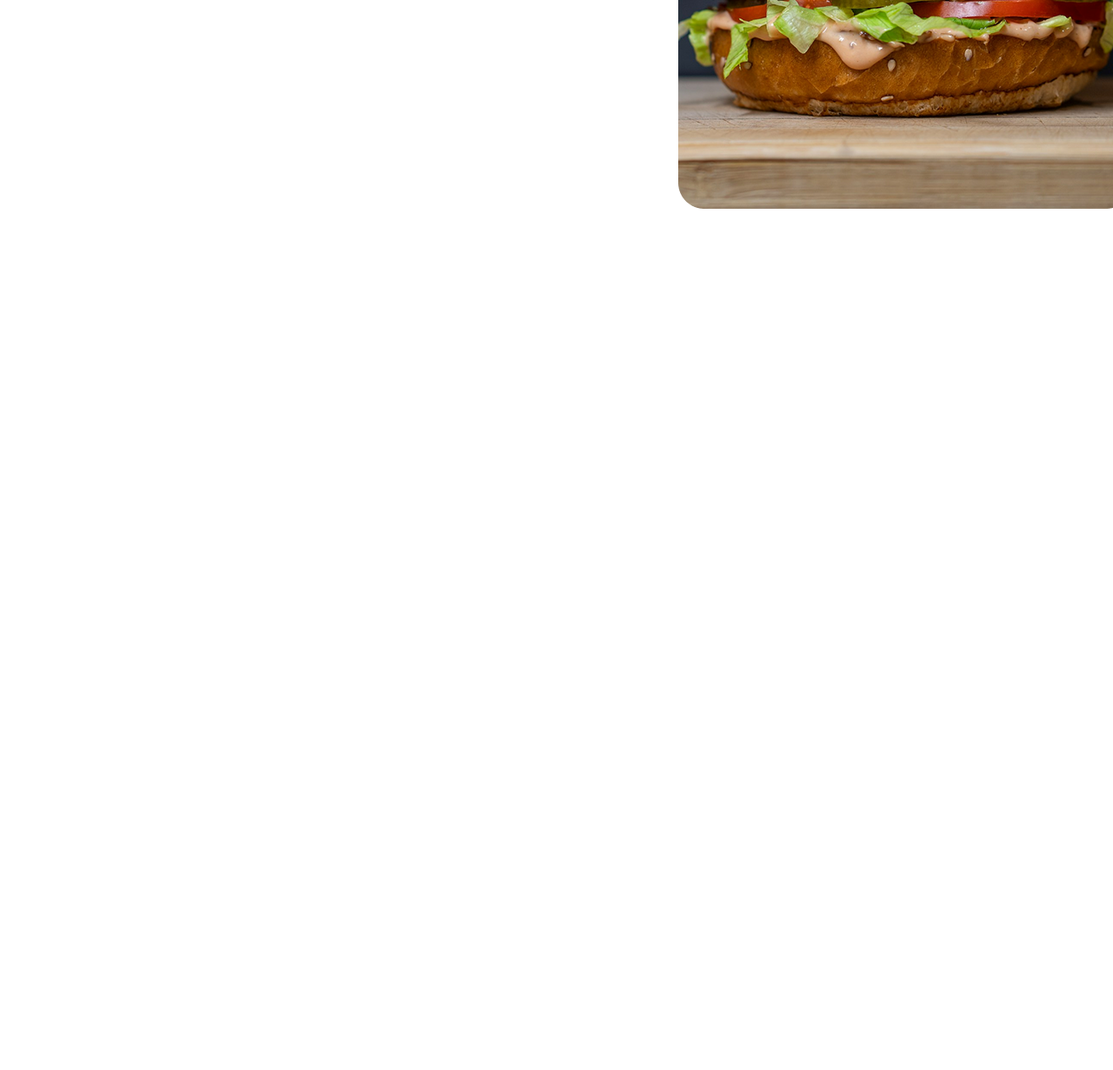
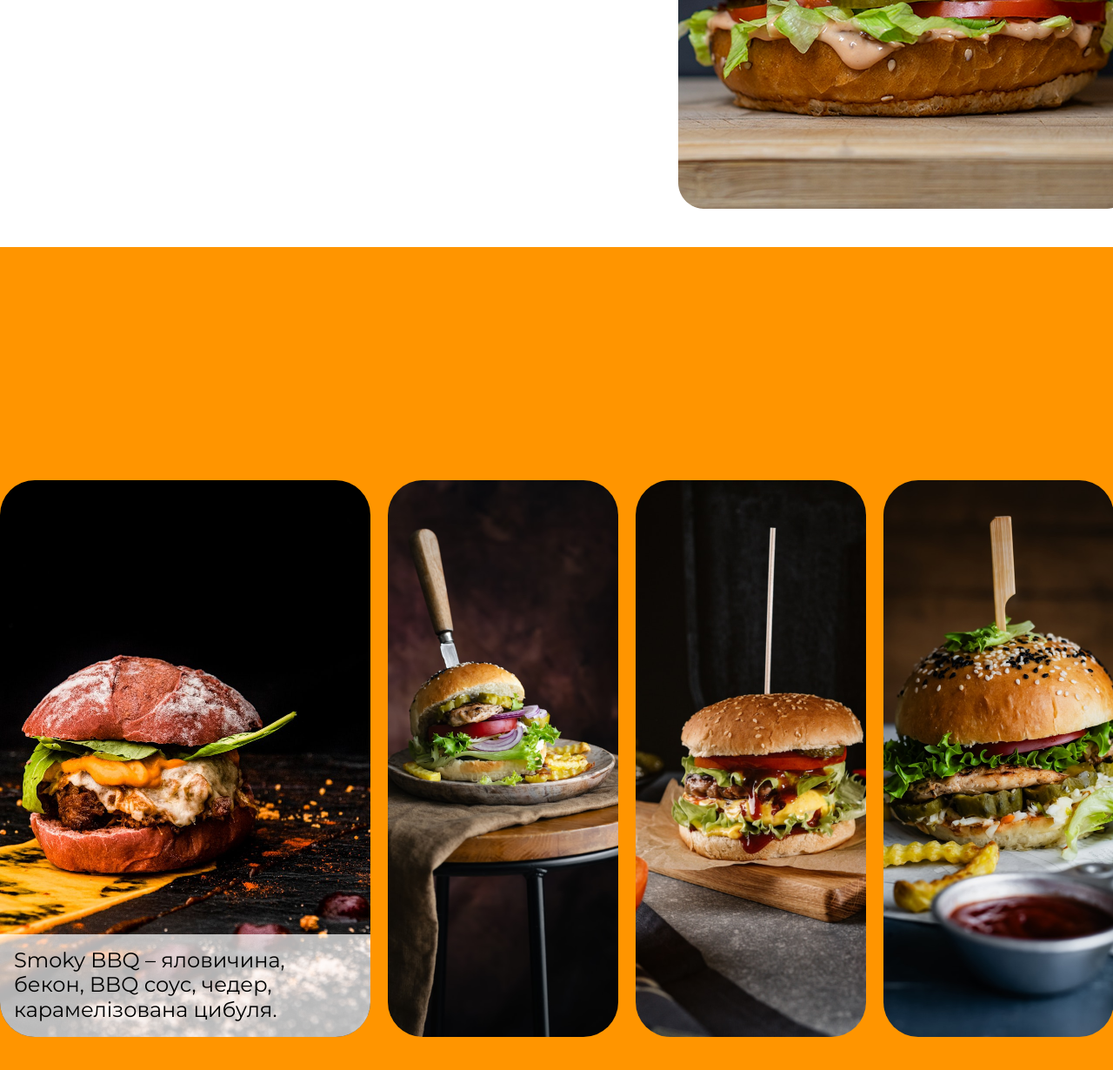
Before and after one commit to Danielgit1551/my_1step, a plain HTML site: page index.html in a window 1280 px wide. Shown: the part 522-1752 px from the top of the page at 87% size. Before the commit the page ends 806 px from the top, so only its background shows below. Drawn offline with Linux system fonts and the light colour scheme; a web font is replaced by a local one.

Commit message:
menu section

```diff
--- a/css/styles.css
+++ b/css/styles.css
@@ -43,3 +43,28 @@ body {
   border: none;
   margin-top: 112px;
 }
+.menu-section{
+  padding-top: 268px;
+  padding-bottom: 100px;
+  background-color: #ff9500;
+}
+.menu-box {
+  display: flex;
+  gap: 20px;
+}
+.menu-box-item, .menu-box-item-img {
+  max-height: 640px;
+  border-radius: 40px;
+  position: relative;
+}
+.menu-box-item-content {
+  position: absolute;
+  left: 0;
+  bottom: 0;
+  padding: 16px;
+  background-color: rgba(255, 255, 255, 0.7);
+  border-bottom-left-radius: 40px;
+  border-bottom-right-radius: 40px;
+  font-size: 24px;
+  line-height: 120%;
+}
--- a/index.html
+++ b/index.html
@@ -39,6 +39,28 @@
         </div>
         <img src="./img/Rectangle 47.png" alt="burger" />
       </section>
+      <section class="menu-section">
+        <div class="menu-box container">
+          <div class="menu-box-item">
+            <img src="/img/photo_2025-04-10_19-36-30.jpg" alt="" class="menu-box-item-img">
+            <div class="menu-box-item-content">
+              <p>
+                Smoky BBQ – яловичина, бекон, BBQ соус, чедер, карамелізована
+                цибуля.
+              </p>
+              </div>
+            </div>
+          <div class="menu-box-item">
+            <img src="/img/card 2.png" alt="" class="menu-box-item-img">
+          </div>
+          <div class="menu-box-item">
+            <img src="/img/card 3.png" alt="" class="menu-box-item-img">
+          </div>
+          <div class="menu-box-item">
+            <img src="/img/card 4.png" alt="" class="menu-box-item-img">
+          </div>
+        </div>
+      </section>
     </main>
   </body>
 </html>
```
Also changed, not shown: img/card 2.png (added), img/card 3.png (added), img/card 4.png (added), img/photo_2025-04-10_19-36-30.jpg (added).
